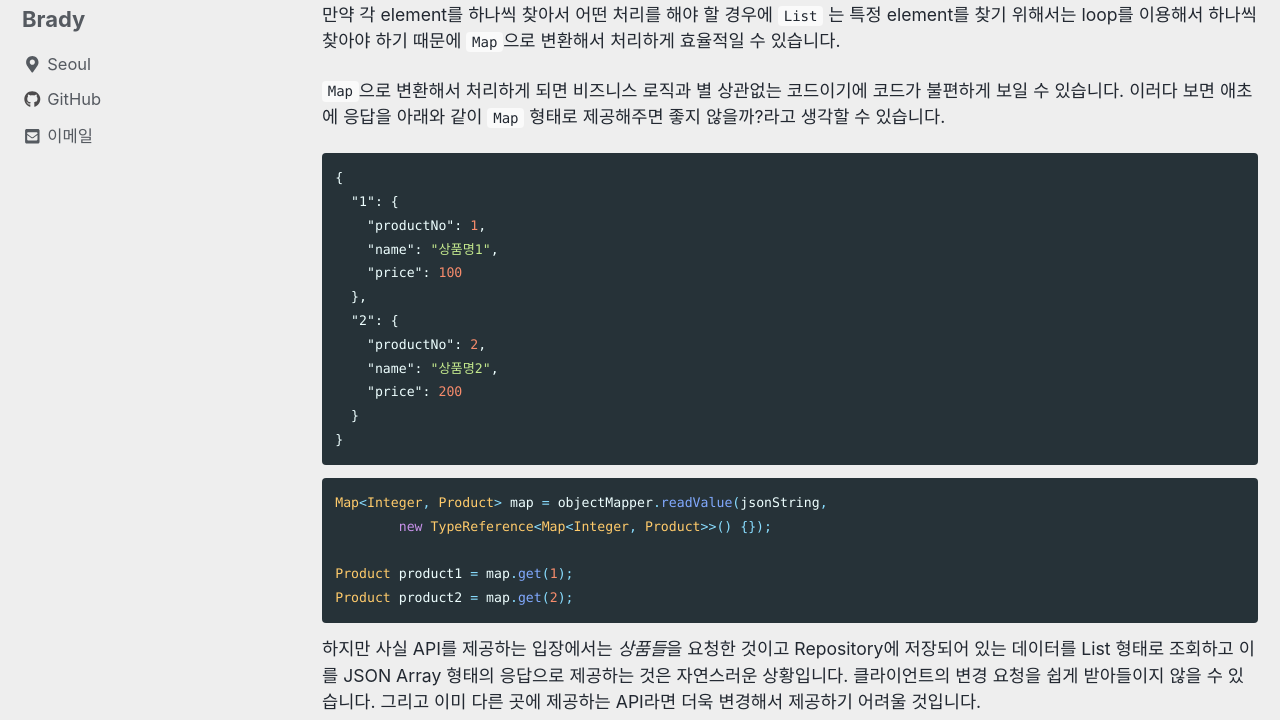
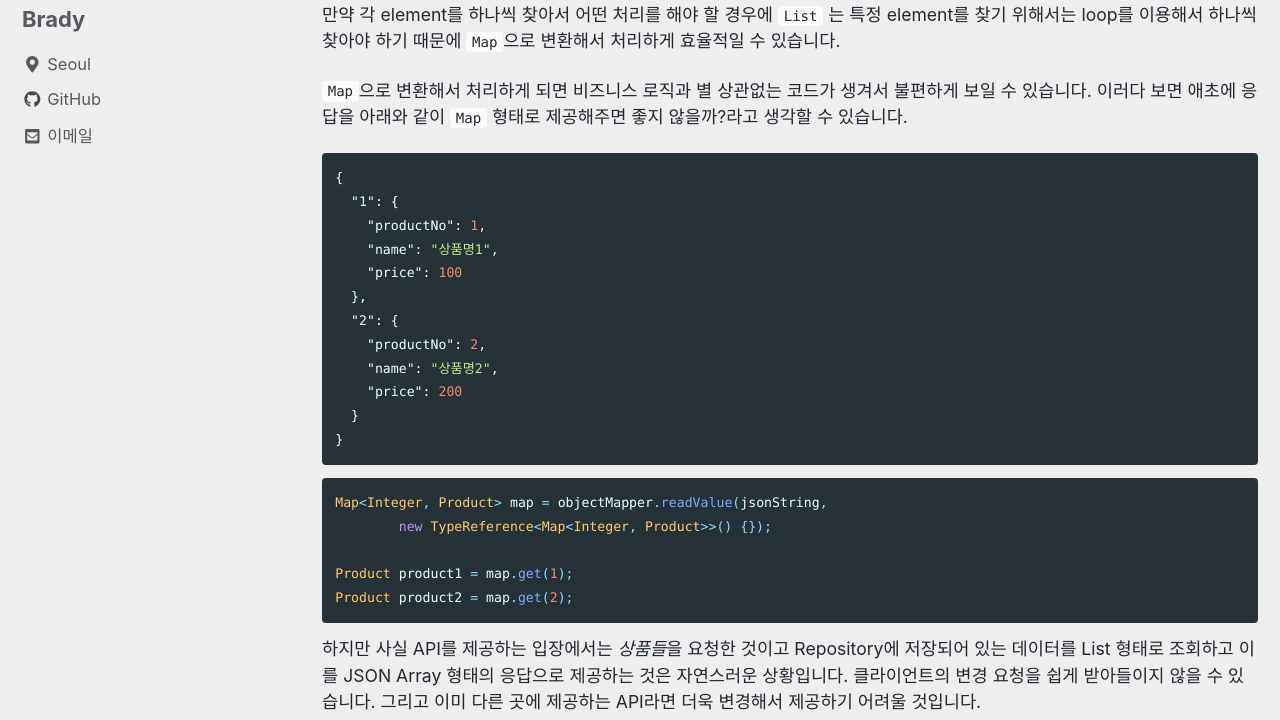
Before and after one commit to kapentaz/kapentaz.github.io, a Jekyll site: the page built from _posts/2020/2020-02-15-API-응답이-JSONArray인-경우-Object-형태로-변경하기.md, in a window 1280 px wide and 900 px high, scrolled down 865 px, cut to the strip 180-900 px from the top of the window. Built offline with Jekyll 4.4.1, drawn with Linux system fonts in a browser that asks for light colours; cached includes are drawn as plain includes; comment, search, counter and statistics services are not loaded.

Commit message:
내용수정

````diff
--- a/_posts/2020/2020-02-15-API-응답이-JSONArray인-경우-Object-형태로-변경하기.md
+++ b/_posts/2020/2020-02-15-API-응답이-JSONArray인-경우-Object-형태로-변경하기.md
@@ -46,7 +46,7 @@ List<Product> list = objectMapper.readValue(jsonString,
 ```
 만약 각 element를 하나씩 찾아서 어떤 처리를 해야 할 경우에 `List` 는 특정 element를 찾기 위해서는 loop를 이용해서 하나씩 찾아야 하기 때문에 `Map`으로 변환해서 처리하게 효율적일 수 있습니다.
 
-`Map`으로 변환해서 처리하게 되면 비즈니스 로직과 별 상관없는 코드이기에 코드가 불편하게 보일 수 있습니다. 이러다 보면 애초에 응답을 아래와 같이 `Map` 형태로 제공해주면 좋지 않을까?라고 생각할 수 있습니다.
+`Map`으로 변환해서 처리하게 되면 비즈니스 로직과 별 상관없는 코드가 생겨서 불편하게 보일 수 있습니다. 이러다 보면 애초에 응답을 아래와 같이 `Map` 형태로 제공해주면 좋지 않을까?라고 생각할 수 있습니다.
 ```json
 {
   "1": {
````
